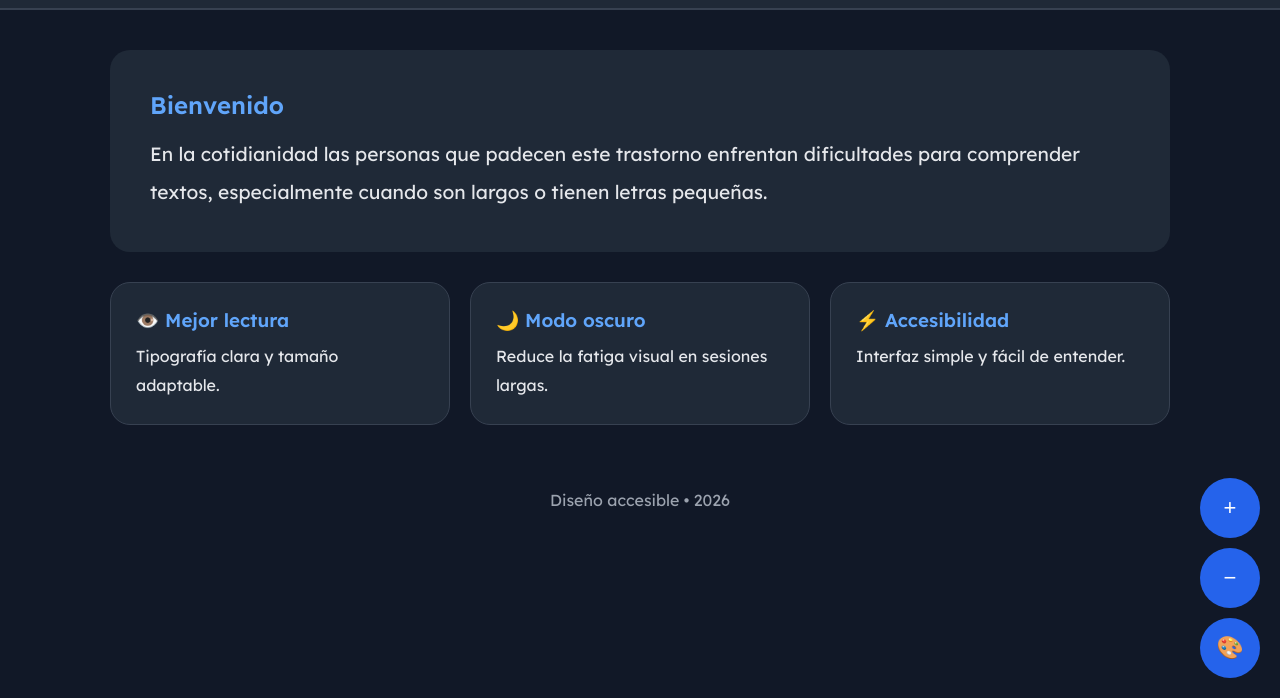
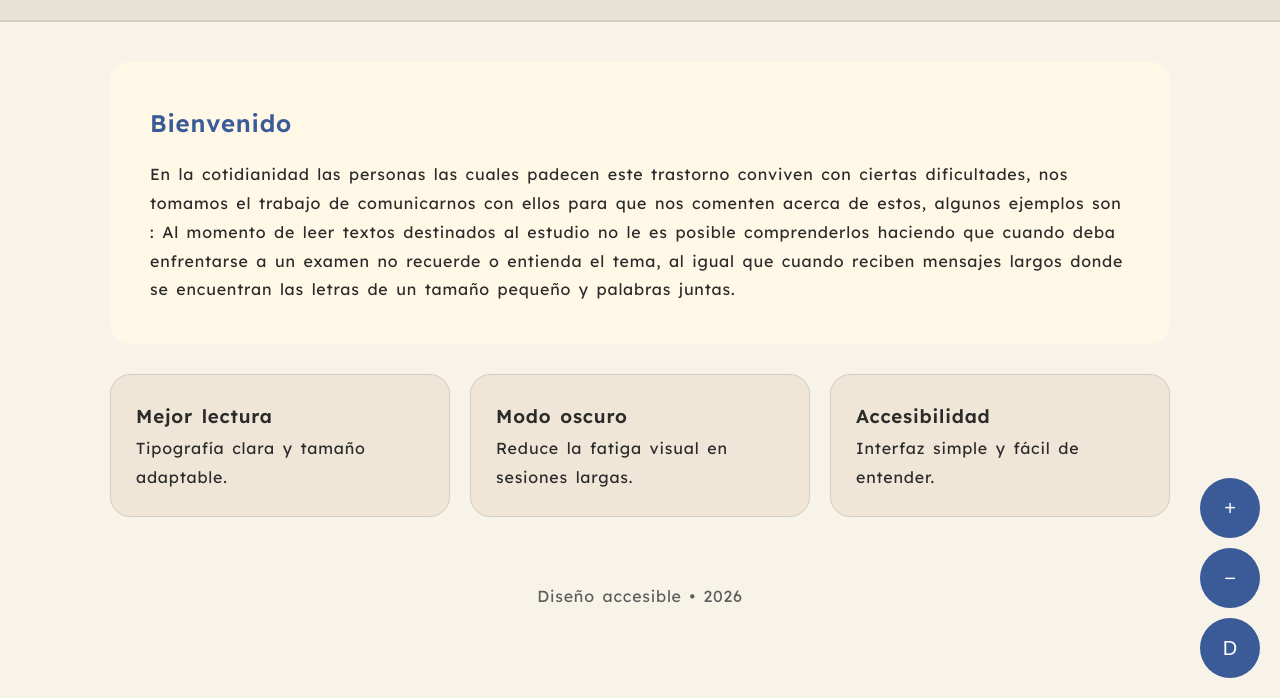
Before and after one commit to mamanuelas/lexia, a plain HTML site: page index.html in a window 1280 px wide. Shown: the part 102-800 px from the top of the page. Drawn offline with Linux system fonts and the light colour scheme.

Commit message:
Add files via upload

```diff
--- /dev/null
+++ b/estilos.css
@@ -0,0 +1,102 @@
+@import url('https://fonts.googleapis.com/css2?family=Lexend:wght@300;400;600&display=swap');
+
+*{
+    margin:0;
+    padding:0;
+    box-sizing:border-box;
+}
+
+body{
+    font-family:'Lexend', Arial, sans-serif;
+    background:#F7F3E9; /* fondo crema suave */
+    color:#2B2B2B;
+    min-height:100vh;
+    line-height:1.8;
+    letter-spacing:0.05em;
+    word-spacing:0.15em;
+}
+
+body.dislexia{
+    font-family:'OpenDyslexic', 'Lexend', Arial, sans-serif;
+    line-height:2;
+    letter-spacing:0.08em;
+    word-spacing:0.2em;
+}
+
+header{
+    background:#E8E1D5;
+    padding:25px;
+    text-align:center;
+    border-bottom:2px solid #D6CCC2;
+}
+
+header h1{
+    font-size:2.5rem;
+    color:#3A5A98;
+}
+
+.container{
+    max-width:1100px;
+    margin:auto;
+    padding:40px 20px;
+}
+
+.hero{
+    background:#FFF8E7;
+    padding:40px;
+    border-radius:20px;
+    margin-bottom:30px;
+}
+
+.hero h2{
+    color:#3A5A98;
+    margin-bottom:15px;
+}
+
+.cards{
+    display:grid;
+    grid-template-columns:repeat(auto-fit,minmax(250px,1fr));
+    gap:20px;
+}
+
+.card{
+    background:#EFE6D8;
+    padding:25px;
+    border-radius:20px;
+    transition:0.3s;
+    border:1px solid #D6CCC2;
+}
+
+.card:hover{
+    transform:translateY(-5px);
+}
+
+.controles{
+    position:fixed;
+    right:20px;
+    bottom:20px;
+    display:flex;
+    flex-direction:column;
+    gap:10px;
+}
+
+button{
+    width:60px;
+    height:60px;
+    border:none;
+    border-radius:50%;
+    background:#3A5A98;
+    color:white;
+    font-size:20px;
+    cursor:pointer;
+}
+
+button:hover{
+    background:#4A6FB3;
+}
+
+footer{
+    text-align:center;
+    padding:25px;
+    color:#5C5C5C;
+}
--- a/index.html
+++ b/index.html
@@ -4,240 +4,74 @@
 <meta charset="UTF-8">
 <meta name="viewport" content="width=device-width, initial-scale=1.0">
 <title>LEXIA</title>
-
-
+<link rel="stylesheet" href="estilos.css">
 <style>
 @import url('https://fonts.googleapis.com/css2?family=Lexend:wght@300;400;600&display=swap');
 
-
-*{
-    margin:0;
-    padding:0;
-    box-sizing:border-box;
-}
-
-
-body{
-    font-family:'Lexend', sans-serif;
-    background:#111827;
-    color:#E5E7EB;
-    min-height:100vh;
-    transition:0.3s;
-}
-
-
-body.pastel{
-    background:#FDECEC;
-    color:#374151;
-}
-
-
-body.pastel header,
-body.pastel .hero,
-body.pastel .card{
-    background:#FFF7F7;
-    border-color:#FBCFE8;
-}
-
-
-body.pastel h1,
-body.pastel h2,
-body.pastel h3{
-    color:#EC4899;
-}
-
-
-header{
-    background:#1F2937;
-    padding:25px;
-    text-align:center;
-    border-bottom:2px solid #374151;
-}
-
-
-header h1{
-    font-size:2.5rem;
-    color:#60A5FA;
-}
-
-
-header p{
-    margin-top:10px;
-    color:#9CA3AF;
-}
-
-
-.container{
-    max-width:1100px;
-    margin:auto;
-    padding:40px 20px;
-}
-
-
-.hero{
-    background:#1F2937;
-    padding:40px;
-    border-radius:20px;
-    margin-bottom:30px;
-}
-
-
-.hero h2{
-    color:#60A5FA;
-    margin-bottom:15px;
-}
-
-
-.hero p{
-    font-size:1.2rem;
-    line-height:2;
-}
-
-
-.cards{
-    display:grid;
-    grid-template-columns:repeat(auto-fit,minmax(250px,1fr));
-    gap:20px;
-}
-
-
-.card{
-    background:#1F2937;
-    padding:25px;
-    border-radius:20px;
-    transition:0.3s;
-    border:1px solid #374151;
-}
-
-
-.card:hover{
-    transform:translateY(-5px);
-    border-color:#60A5FA;
-}
-
-
-.card h3{
-    color:#60A5FA;
-    margin-bottom:10px;
-}
-
-
-.card p{
-    line-height:1.8;
-}
-
-
-.controles{
-    position:fixed;
-    right:20px;
-    bottom:20px;
-    display:flex;
-    flex-direction:column;
-    gap:10px;
-}
-
-
-button{
-    width:60px;
-    height:60px;
-    border:none;
-    border-radius:50%;
-    background:#2563EB;
-    color:white;
-    font-size:22px;
-    cursor:pointer;
-}
-
-
-button:hover{
-    background:#3B82F6;
-}
-
-
-footer{
-    text-align:center;
-    padding:25px;
-    color:#9CA3AF;
-}
 </style>
 </head>
 <body>
-
 
 <header>
     <h1>LEXIA</h1>
     <p></p>
 </header>
 
-
 <div class="container">
-
 
     <section class="hero">
         <h2>Bienvenido</h2>
         <p>
-            En la cotidianidad las personas que padecen este trastorno enfrentan dificultades para comprender textos,
-            especialmente cuando son largos o tienen letras pequeñas.
+            En la cotidianidad las personas las cuales padecen este trastorno conviven con ciertas dificultades, nos tomamos el trabajo de comunicarnos con ellos para que nos comenten acerca de estos, algunos ejemplos son :
+Al momento de leer textos destinados al estudio no le es posible comprenderlos haciendo que cuando deba enfrentarse a un examen no recuerde o entienda el tema, al igual que cuando reciben mensajes largos donde se encuentran las letras de un tamaño pequeño y palabras juntas.
+
         </p>
     </section>
 
-
     <section class="cards">
 
-
         <div class="card">
-            <h3>👁️ Mejor lectura</h3>
+            <h3> Mejor lectura</h3>
             <p>Tipografía clara y tamaño adaptable.</p>
         </div>
 
-
         <div class="card">
-            <h3>🌙 Modo oscuro</h3>
+            <h3> Modo oscuro</h3>
             <p>Reduce la fatiga visual en sesiones largas.</p>
         </div>
 
-
         <div class="card">
-            <h3>⚡ Accesibilidad</h3>
+            <h3> Accesibilidad</h3>
             <p>Interfaz simple y fácil de entender.</p>
         </div>
 
-
     </section>
 
-
 </div>
-
 
 <div class="controles">
     <button onclick="cambiar(2)">+</button>
     <button onclick="cambiar(-2)">−</button>
-    <button onclick="pastel()">🎨</button>
+    <button onclick="modoDislexia()">D</button>
 </div>
-
 
 <footer>
     Diseño accesible • 2026
 </footer>
 
-
 <script>
 let size = 18;
 
-
 function cambiar(valor){
     size += valor;
-    if(size < 14) size = 14;
-    if(size > 30) size = 30;
+    if(size < 16) size = 16;
     document.body.style.fontSize = size + "px";
 }
 
-
-function pastel(){
-    document.body.classList.toggle("pastel");
+function modoDislexia(){
+    document.body.classList.toggle("dislexia");
 }
 </script>
 
-
 </body>
 </html>
```
